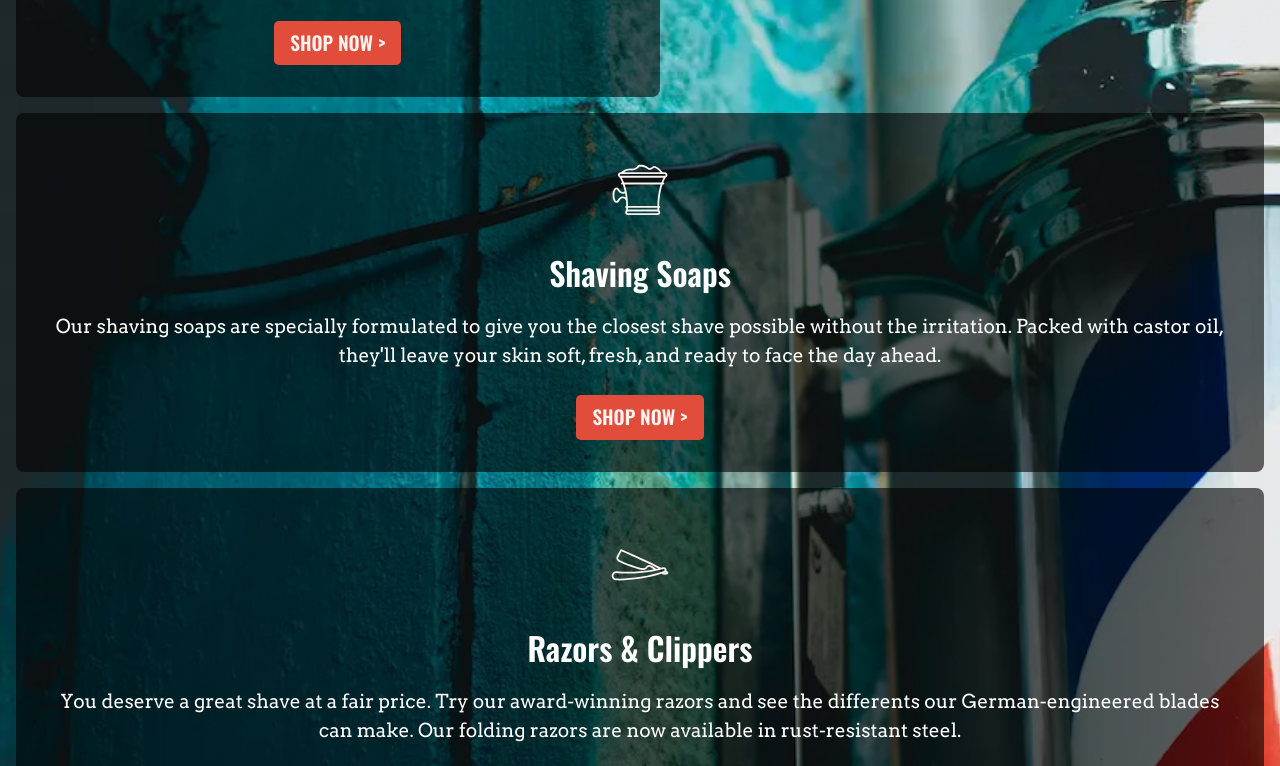
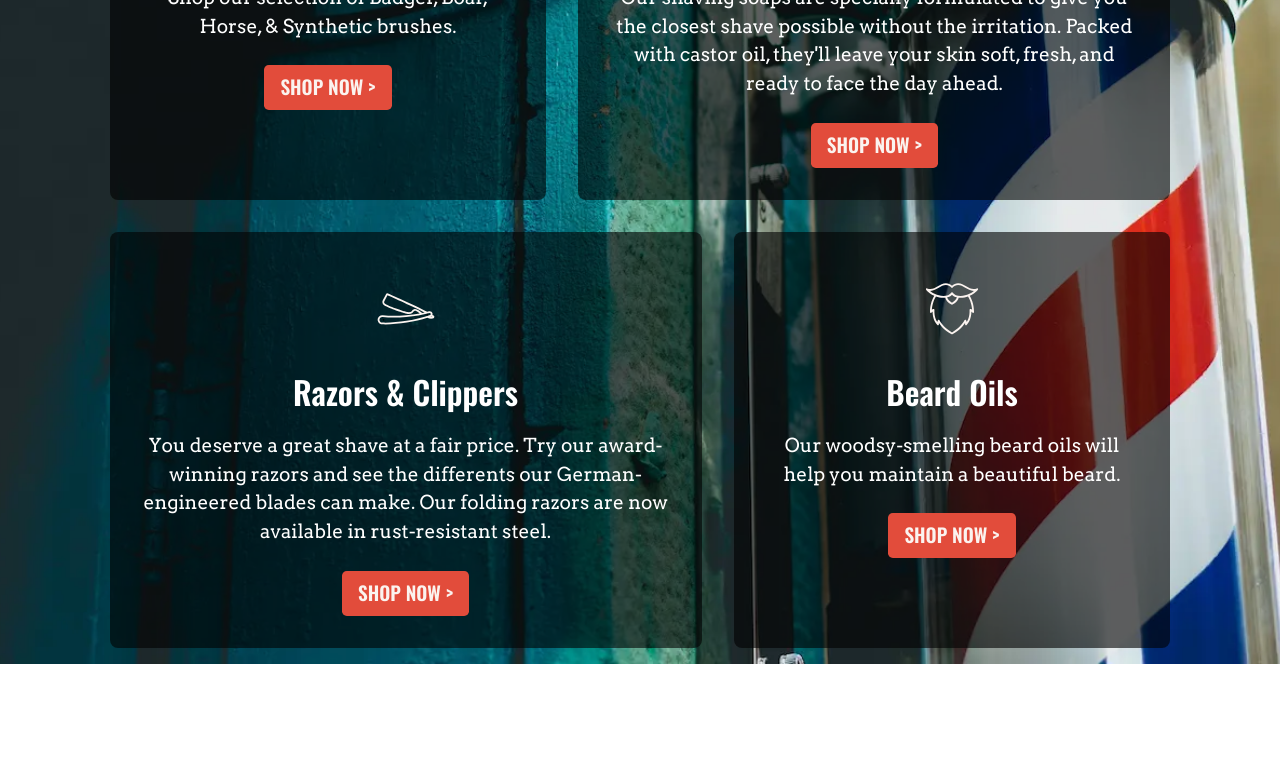
Before and after one commit to dmit1530-term1222-a03-demos/demo-flex-grow-shrink-basis-with-only-min-width-query, a plain HTML site: page index.html in a window 1280 px wide. Shown: the part 580-1346 px from the top of the page. After the commit the page ends 1244 px from the top, so only its background shows below. Drawn offline with nearby package versions, Linux system fonts and the light colour scheme.

Commit message:
updated stylesheet

```diff
--- a/css/styles.css
+++ b/css/styles.css
@@ -157,6 +157,7 @@ section img {
   }
 
   nav li a { color: #fbf3ef;}
+
   svg { margin: 0; }
   svg path{ fill: #fbf3ef; }
 
@@ -177,10 +178,54 @@ section img {
     flex: 1 1 25%; /**flex-grow | flex-shrink | flex-basis**/
   }
 
+  /** main body content **/
 
+  .inner-container {
+    display: flex;
+    flex-wrap: wrap;
+    justify-content: center;
+    /** gap: 1rem; **/
+    /** only puts spacing in-between your flex-items**/
+  }
 
+  /** let's have a maximum of two cards per row **/
 
+  /** flex-items**/
+  .col {
+    max-width: calc(100% / 2 - 2rem);
+    margin: 1rem;
 
+  }
 
+  /** The columns that have a bit more text/copy - we are going to give them more breathing room **/
+  .grow {
+    /**longhand**/
+    flex-grow: 1;
+    flex-shrink: 0;
+    flex-basis: 65%;
+    /**shorthand **/
+    flex: 1 0 65%; /** grow | shrink | flex-basis */
+  }
+
+  /** here we will make the the columns with less text shrink **/
+  .shrink {
+    flex: 0 1 35%;
+  }
+
+} /** //end of 925px**/
+
+/** restricts the overall width (fixed-width layout) **/
+@media screen and (min-width: 1280px) {
+  nav ul,
+  .inner-container {
+    max-width: 80rem; /**1280px / 16 = 80**/
+    margin: 0 auto;
+  }
 
 }
+/*
+shorthand for margins
+margin: top right bottom left;
+margin: top left/right bottom;
+margin top/bottom & left/right;
+*/
```
